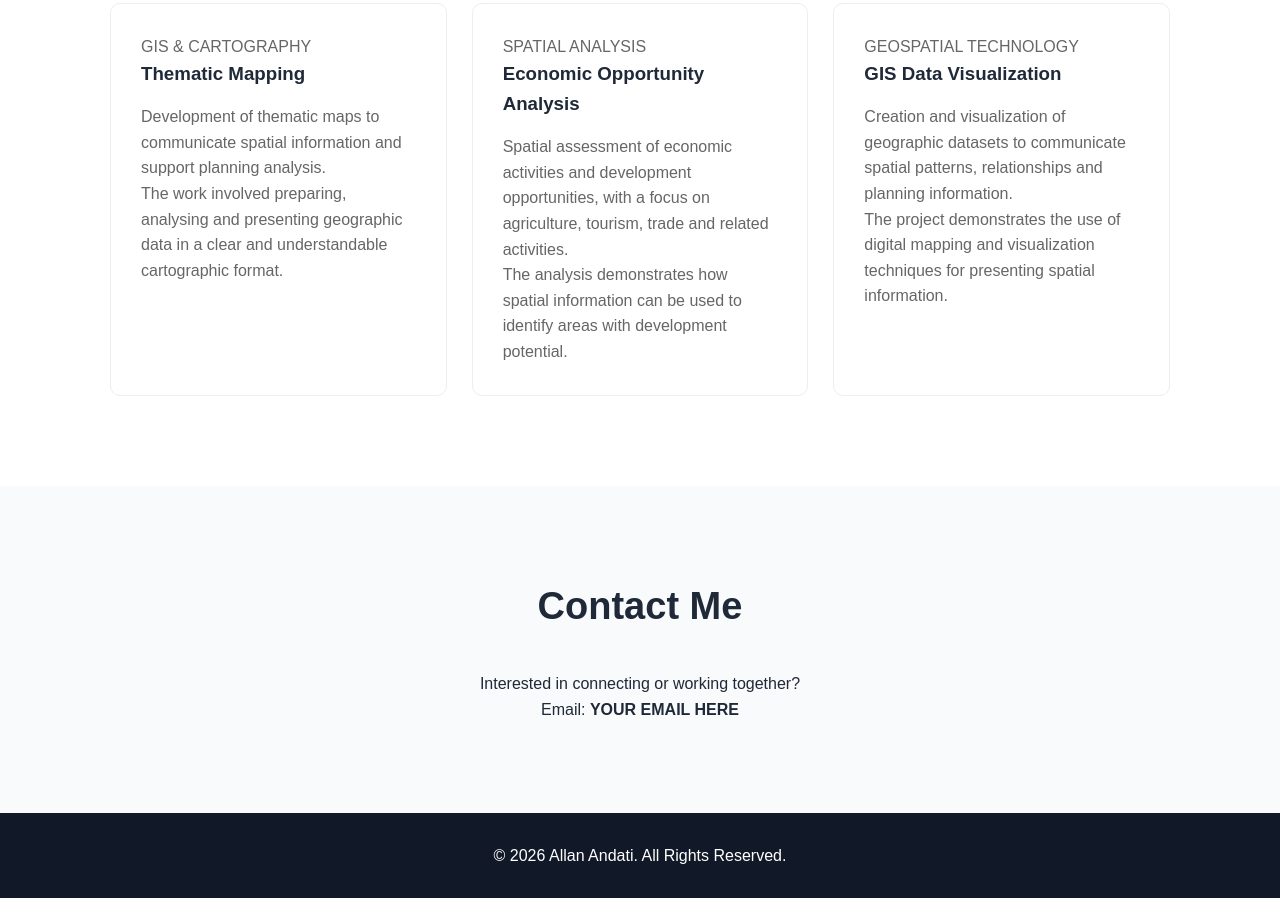
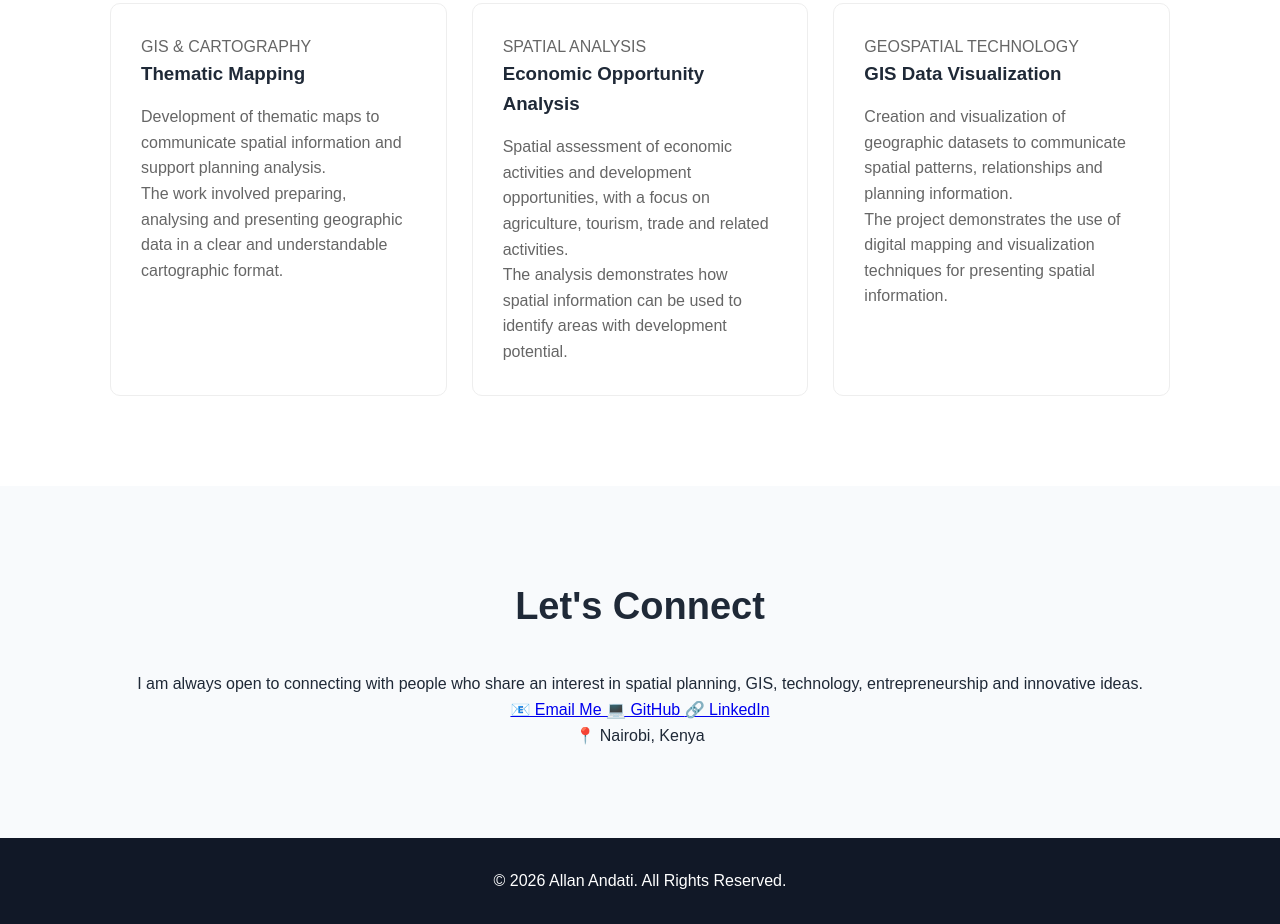
Before and after one commit to Curry001559/allan-andati-portfolio, a plain HTML site: page index.html in a window 1280 px wide. Shown: the part 2893-3817 px from the top of the page. Before the commit the page ends 3791 px from the top, so only its background shows below. Drawn offline with Linux system fonts and the light colour scheme.

Commit message:
Update contact section
Updated contact section with new heading and content.

```diff
--- a/index.html
+++ b/index.html
@@ -371,23 +371,41 @@
 
 </section>
 
-    <!-- Contact -->
+   <!-- Contact -->
 
-    <section id="contact">
+<section id="contact">
 
-        <h2>Contact Me</h2>
+    <h2>Let's Connect</h2>
 
-        <p>
-            Interested in connecting or working together?
-        </p>
+    <p>
+        I am always open to connecting with people who share
+        an interest in spatial planning, GIS, technology,
+        entrepreneurship and innovative ideas.
+    </p>
 
-        <p>
-            Email:
-            <strong>YOUR EMAIL HERE</strong>
-        </p>
+    <div class="contact-links">
 
-    </section>
+        <a href="mailto:andatiallan047@gmail.com">
+            📧 Email Me
+        </a>
 
+        <a href="https://github.com/Curry001559"
+           target="_blank">
+            💻 GitHub
+        </a>
+
+        <a href="https://www.linkedin.com/in/Allan andati/"
+           target="_blank">
+            🔗 LinkedIn
+        </a>
+
+    </div>
+
+    <p class="contact-location">
+        📍 Nairobi, Kenya
+    </p>
+
+</section>
 
     <!-- Footer -->
 
```
